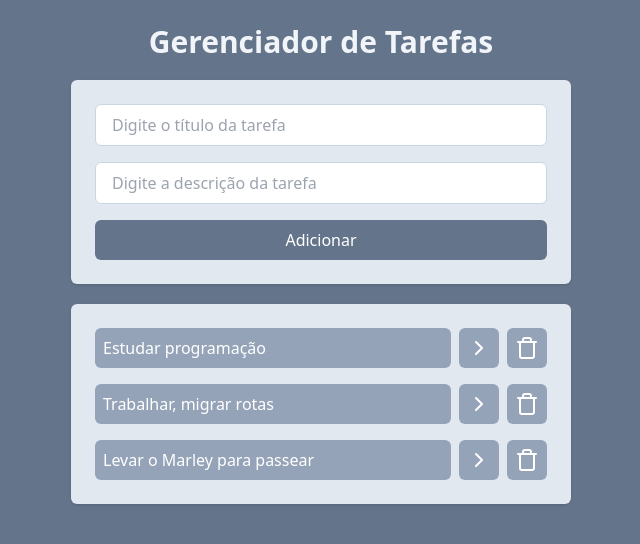
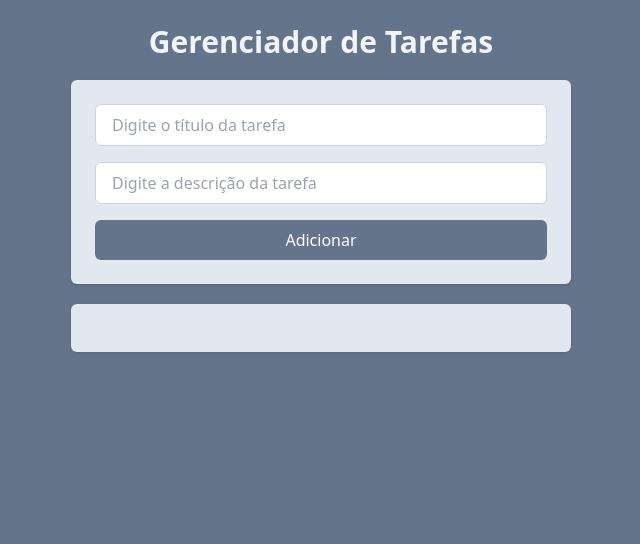
Before and after one commit to PedroPauloBrCalazans/app-tasks-frontEnd, a React (Vite) app: page / in a window 1280 px wide. Shown: the top 544 px of the page, without its empty margins (319-959 px from the left). Built offline with nearby package versions, Linux system fonts and the light colour scheme.

Commit message:
Finalização do componente addTask

```diff
--- a/package.json
+++ b/package.json
@@ -12,7 +12,8 @@
   "dependencies": {
     "lucide-react": "^0.435.0",
     "react": "^18.3.1",
-    "react-dom": "^18.3.1"
+    "react-dom": "^18.3.1",
+    "uuid": "^10.0.0"
   },
   "devDependencies": {
     "@eslint/js": "^9.9.0",
--- a/src/App.jsx
+++ b/src/App.jsx
@@ -1,28 +1,12 @@
 import { useState } from "react";
+
+import { v4 } from "uuid";
+
 import AddTask from "./components/AddTask";
 import Tasks from "./components/Tasks";
 
 function App() {
-  const [tasks, setTasks] = useState([
-    {
-      id: 1,
-      title: "Estudar programação",
-      description: "Estudar Node.JS",
-      isCompleted: false,
-    },
-    {
-      id: 2,
-      title: "Trabalhar, migrar rotas",
-      description: "Migrar rotas da tela principal",
-      isCompleted: false,
-    },
-    {
-      id: 3,
-      title: "Levar o Marley para passear",
-      description: "Ir ate o condominio 5",
-      isCompleted: false,
-    },
-  ]);
+  const [tasks, setTasks] = useState([]);
 
   function onTaskClick(taskId) {
     const newTasks = tasks.map((task) => {
@@ -41,13 +25,24 @@ function App() {
     setTasks(deleteTask);
   }
 
+  function onAddTaskSubmit(title, description) {
+    const newTask = {
+      id: v4(),
+      title,
+      description,
+      isCompleted: false,
+    };
+
+    setTasks([...tasks, newTask]);
+  }
+
   return (
     <div className="w-screen h-screen bg-slate-500 flex justify-center p-6">
       <div className="w-[500px] space-y-5">
         <h1 className="text-3xl text-slate-100 font-bold text-center">
           Gerenciador de Tarefas
         </h1>
-        <AddTask />
+        <AddTask onAddTaskSubmit={onAddTaskSubmit} />
         <Tasks
           tasks={tasks}
           onTaskClick={onTaskClick}
--- a/src/components/AddTask.jsx
+++ b/src/components/AddTask.jsx
@@ -1,17 +1,36 @@
-export default function AddTask() {
+import { useState } from "react";
+
+export default function AddTask({ onAddTaskSubmit }) {
+  const [title, setTitle] = useState("");
+  const [description, setDescription] = useState("");
+
   return (
     <div className="space-y-4 p-6 bg-slate-200 rounded-md shadow flex flex-col">
       <input
         type="text"
         placeholder="Digite o título da tarefa"
         className="border border-slate-300 outline-slate-400 px-4 py-2 rounded-md"
+        value={title}
+        onChange={(e) => setTitle(e.target.value)}
       />
       <input
         type="text"
         placeholder="Digite a descrição da tarefa"
         className="border border-slate-300 outline-slate-400 px-4 py-2 rounded-md"
+        value={description}
+        onChange={(e) => setDescription(e.target.value)}
       />
-      <button className="bg-slate-500 text-white px-4 py-2 rounded-md font-medium">
+      <button
+        onClick={() => {
+          if (!title.trim() || !description.trim()) {
+            return alert("Preencha o título e a descrição da tarefa");
+          }
+          onAddTaskSubmit(title, description);
+          setTitle("");
+          setDescription("");
+        }}
+        className="bg-slate-500 text-white px-4 py-2 rounded-md font-medium"
+      >
         Adicionar
       </button>
     </div>
```
Also changed, not shown: 1 other file (tests, documents, lock files or other folders).
